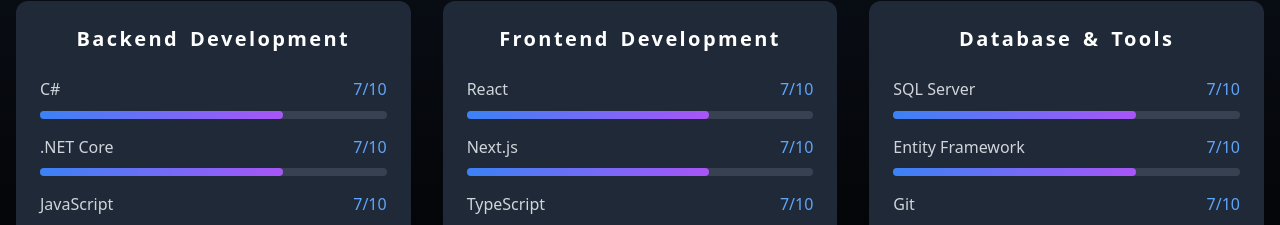
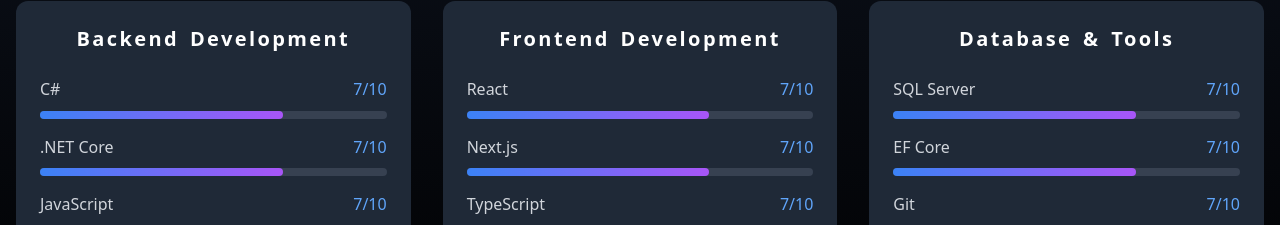
Before and after one commit to SametDulger/sametdulger.dev, a Next.js app: page / in a window 1280 px wide. Shown: the part 1207-1432 px from the top of the page. Built offline with nearby package versions, Linux system fonts and the light colour scheme.

Commit message:
refactor(content): rename Entity Framework to EF Core

```diff
--- a/src/components/About.tsx
+++ b/src/components/About.tsx
@@ -50,7 +50,7 @@
     name: 'Database & Tools',
     skills: [
       { name: 'SQL Server', level: 7 },
-      { name: 'Entity Framework', level: 7 },
+      { name: 'EF Core', level: 7 },
       { name: 'Git', level: 7 },
       { name: 'Docker', level: 5 },
     ],
--- a/src/components/Projects.tsx
+++ b/src/components/Projects.tsx
@@ -8,7 +8,7 @@
   {
     title: 'SD_Turizm',
     description: 'Tourism management system with hotel, tour, and financial features.',
-    technologies: ['C#', '.NET 9', 'ASP.NET Core', 'Entity Framework'],
+    technologies: ['C#', '.NET 9', 'ASP.NET Core', 'EF Core'],
     github: 'https://github.com/SametDulger/SD_Turizm',
     demo: '#',
     icon: FiMapPin,
@@ -17,7 +17,7 @@
   {
     title: 'SD_Burger',
     description: 'Multi-branch burger restaurant management with menu and order system.',
-    technologies: ['C#', '.NET 9', 'ASP.NET Core', 'Entity Framework'],
+    technologies: ['C#', '.NET 9', 'ASP.NET Core', 'EF Core'],
     github: 'https://github.com/SametDulger/SD_Burger',
     demo: '#',
     icon: FiShoppingBag,
@@ -26,7 +26,7 @@
   {
     title: 'SD_Hotel',
     description: 'Hotel management system with room booking and guest services.',
-    technologies: ['C#', '.NET 9', 'ASP.NET Core', 'Entity Framework'],
+    technologies: ['C#', '.NET 9', 'ASP.NET Core', 'EF Core'],
     github: 'https://github.com/SametDulger/SD_Hotel',
     demo: '#',
     icon: FiHome,
@@ -35,7 +35,7 @@
   {
     title: 'SD_Ticaret',
     description: 'E-commerce platform with product management and sales tracking.',
-    technologies: ['C#', '.NET 9', 'ASP.NET Core', 'Entity Framework'],
+    technologies: ['C#', '.NET 9', 'ASP.NET Core', 'EF Core'],
     github: 'https://github.com/SametDulger/SD_Ticaret',
     demo: '#',
     icon: FiShoppingCart,
@@ -44,7 +44,7 @@
   {
     title: 'SD_Sinema',
     description: 'Cinema management system with movie scheduling and ticket sales.',
-    technologies: ['C#', '.NET 9', 'ASP.NET Core', 'Entity Framework'],
+    technologies: ['C#', '.NET 9', 'ASP.NET Core', 'EF Core'],
     github: 'https://github.com/SametDulger/SD_Sinema',
     demo: '#',
     icon: FiFilm,
@@ -53,7 +53,7 @@
   {
     title: 'SD_Tur',
     description: 'Travel agency system with booking and itinerary management.',
-    technologies: ['C#', '.NET 9', 'ASP.NET Core', 'Entity Framework'],
+    technologies: ['C#', '.NET 9', 'ASP.NET Core', 'EF Core'],
     github: 'https://github.com/SametDulger/SD_Tur',
     demo: '#',
     icon: FiMapPin,
@@ -62,7 +62,7 @@
   {
     title: 'SD_IKYS',
     description: 'HR management system with employee and payroll features.',
-    technologies: ['C#', '.NET 9', 'ASP.NET Core', 'Entity Framework'],
+    technologies: ['C#', '.NET 9', 'ASP.NET Core', 'EF Core'],
     github: 'https://github.com/SametDulger/SD_IKYS',
     demo: '#',
     icon: FiUsers,
@@ -71,7 +71,7 @@
   {
     title: 'SD_Kolej',
     description: 'School management system with student and teacher features.',
-    technologies: ['C#', '.NET 9', 'ASP.NET Core', 'Entity Framework'],
+    technologies: ['C#', '.NET 9', 'ASP.NET Core', 'EF Core'],
     github: 'https://github.com/SametDulger/SD_Kolej',
     demo: '#',
     icon: FiBookOpen,
@@ -80,7 +80,7 @@
   {
     title: 'SD_Restaurant',
     description: 'Restaurant management with order processing and inventory.',
-    technologies: ['C#', '.NET 9', 'ASP.NET Core', 'Entity Framework'],
+    technologies: ['C#', '.NET 9', 'ASP.NET Core', 'EF Core'],
     github: 'https://github.com/SametDulger/SD_Restaurant',
     demo: '#',
     icon: FiHome,
@@ -89,7 +89,7 @@
   {
     title: 'SD_Fuar',
     description: 'Exhibition management platform with event planning features.',
-    technologies: ['C#', '.NET 9', 'ASP.NET Core', 'Entity Framework'],
+    technologies: ['C#', '.NET 9', 'ASP.NET Core', 'EF Core'],
     github: 'https://github.com/SametDulger/SD_Fuar',
     demo: '#',
     icon: FiBriefcase,
@@ -98,7 +98,7 @@
   {
     title: 'SD_Ajans',
     description: 'Advertising agency system with client and portfolio management.',
-    technologies: ['C#', '.NET 9', 'ASP.NET Core', 'Entity Framework'],
+    technologies: ['C#', '.NET 9', 'ASP.NET Core', 'EF Core'],
     github: 'https://github.com/SametDulger/SD_Ajans',
     demo: '#',
     icon: FiGlobe,
@@ -116,7 +116,7 @@
   {
     title: 'SD_Cafe',
     description: 'Cafe management system with order and menu management.',
-    technologies: ['C#', '.NET 9', 'ASP.NET Core', 'Entity Framework'],
+    technologies: ['C#', '.NET 9', 'ASP.NET Core', 'EF Core'],
     github: 'https://github.com/SametDulger/SD_Cafe',
     demo: '#',
     icon: FiCoffee,
@@ -134,7 +134,7 @@
   {
     title: 'ECommerceApp',
     description: 'E-commerce application with product and user management.',
-    technologies: ['C#', '.NET 9', 'ASP.NET Core', 'Entity Framework'],
+    technologies: ['C#', '.NET 9', 'ASP.NET Core', 'EF Core'],
     github: 'https://github.com/SametDulger/ECommerceApp',
     demo: '#',
     icon: FiShoppingBag,
```
